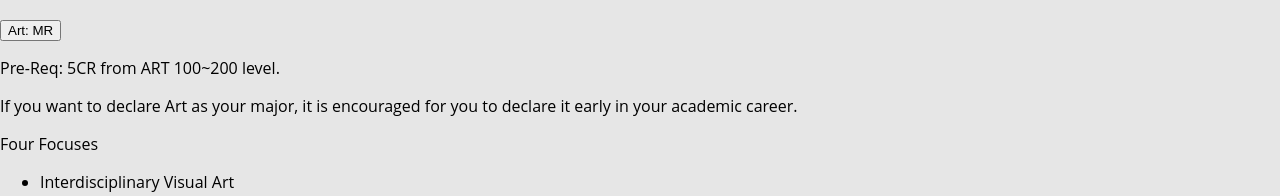
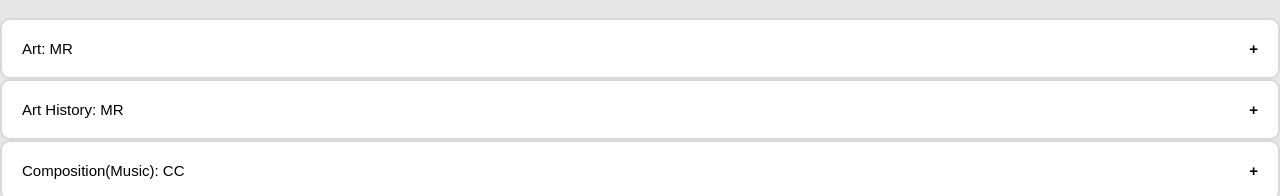
Before and after one commit to cmarq07/Explore-UW, a plain HTML site: page majors.html in a window 1280 px wide. Shown: the part 545-741 px from the top of the page. Drawn offline with Linux system fonts and the light colour scheme.

Commit message:
Update styles.css

```diff
--- a/styles.css
+++ b/styles.css
@@ -15,6 +15,38 @@ a:hover {
 
 a:visited {
 	color:#9c37d2;
+}
+
+.collapsible{
+	background-color: white;
+	color: black;
+	cursor: pointer;
+	padding: 20px;
+	width: 100%;
+	text-align: left;
+	font-size:15px;
+	border:2px solid rgba(217, 217, 217, 1);
+	border-radius:10px;
+}
+
+.collapsible:after {
+	content: '\002B';
+	color: black;
+	font-weight: bold;
+	float: right;
+	margin-left: 5px;
+}
+
+.information{
+	padding: 0 18px;
+  max-height: 0;
+  overflow: hidden;
+  transition: max-height 0.2s ease-out;
+  background-color: #DBDBDB;
+}
+
+.active:after {
+	content: "\2212";
 }
 
 .sidenav {
```
